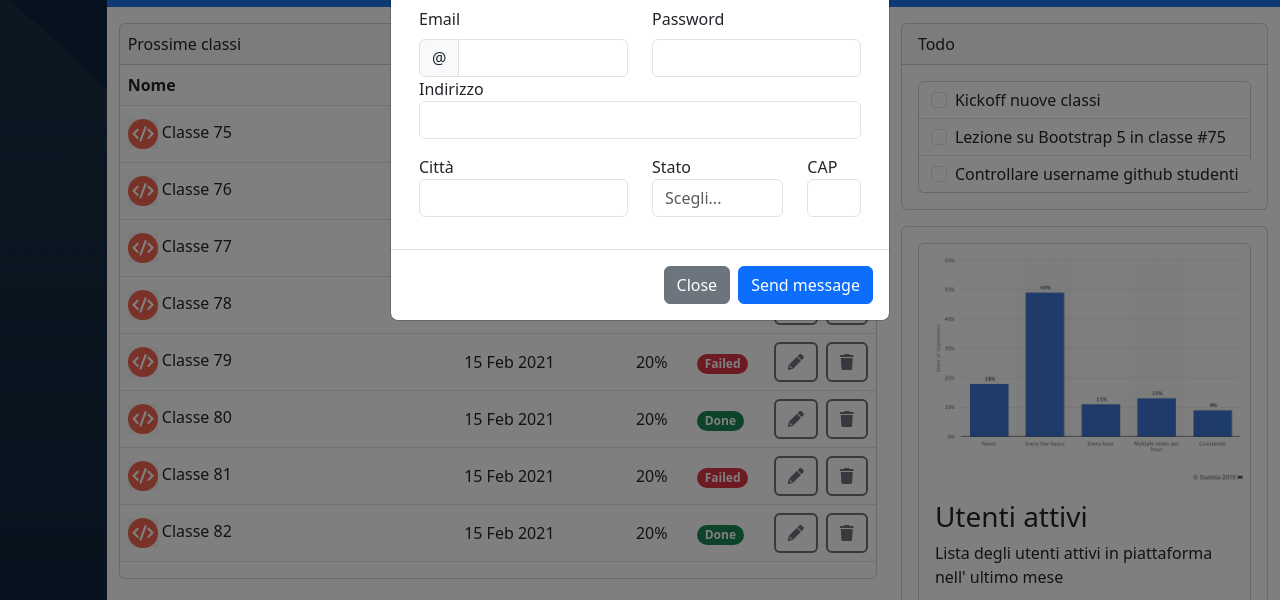
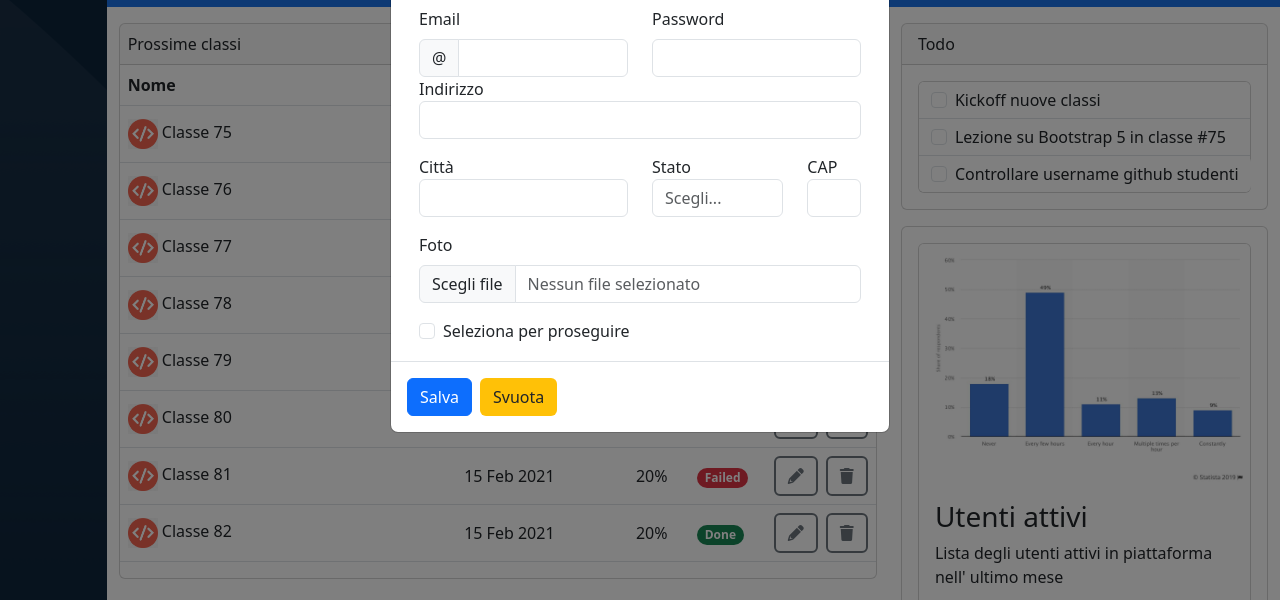
Before and after one commit to RiccardoVoltolina/html-css-bootstrap-dashboard, a plain HTML site: page index.html in a window 1280 px wide. Both pictures are taken after a click on the element 1239 px from the left and 88 px from the top of the page. Shown: the part 179-779 px from the top of the page. Drawn offline with nearby package versions, Linux system fonts and the light colour scheme.

Commit message:
fix modal bar

```diff
--- a/index.html
+++ b/index.html
@@ -160,14 +160,30 @@
                                                                             <input type="text" class="form-control" id="recipient-name">
                                                                         </div>
                                                                     </div>
+                                                                    <div class="col-12">
+                                                                        <label for="email" class="form-label">Foto</label>
+                                                                        <div class="input-group">
+                                                                            <span class="input-group-text" id="basic-addon1">Scegli file</span>
+                                                                            <input type="text" placeholder="Nessun file selezionato" class="form-control" aria-label="Username" aria-describedby="basic-addon1">
+                                                                        </div>
+                                                                    </div>
+                                                                    <div class="col-12 mt-3">
+                                                                        <div class="form-check">
+                                                                            <input class="form-check-input" type="checkbox" value="" id="flexCheckDefault">
+                                                                            <label class="form-check-label" for="flexCheckDefault">
+                                                                              Seleziona per proseguire
+                                                                            </label>
+                                                                          </div>
+                                                                    </div>
+
 
                                                                 </div>
                                                             </div>
                                                         </form>
                                                     </div>
-                                                    <div class="modal-footer">
-                                                        <button type="button" class="btn btn-secondary" data-bs-dismiss="modal">Close</button>
-                                                        <button type="button" class="btn btn-primary">Send message</button>
+                                                    <div class="modal-footer justify-content-start">
+                                                        <button type="button" class="btn btn-primary" data-bs-dismiss="modal">Salva</button>
+                                                        <button type="button" class="btn bg-warning">Svuota</button>
                                                     </div>
                                                 </div>
                                             </div>
```
